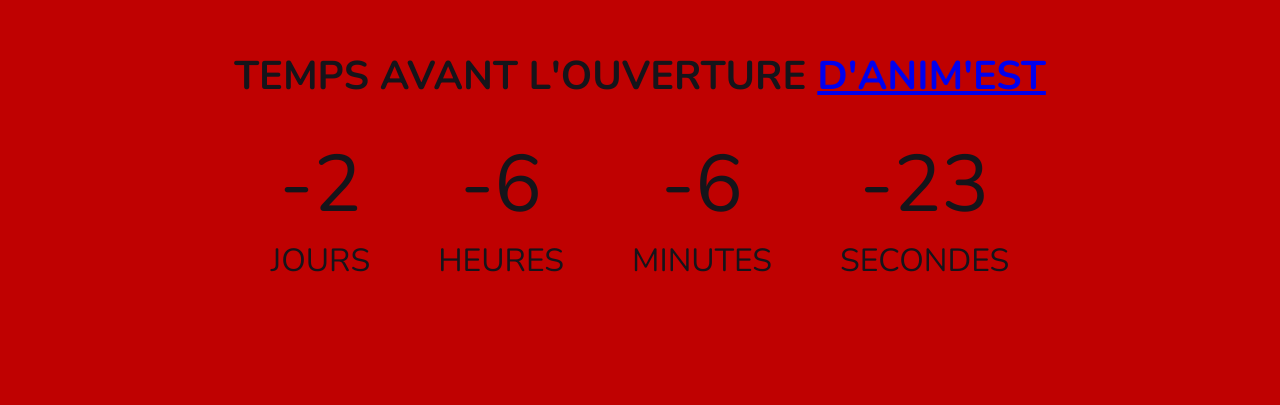
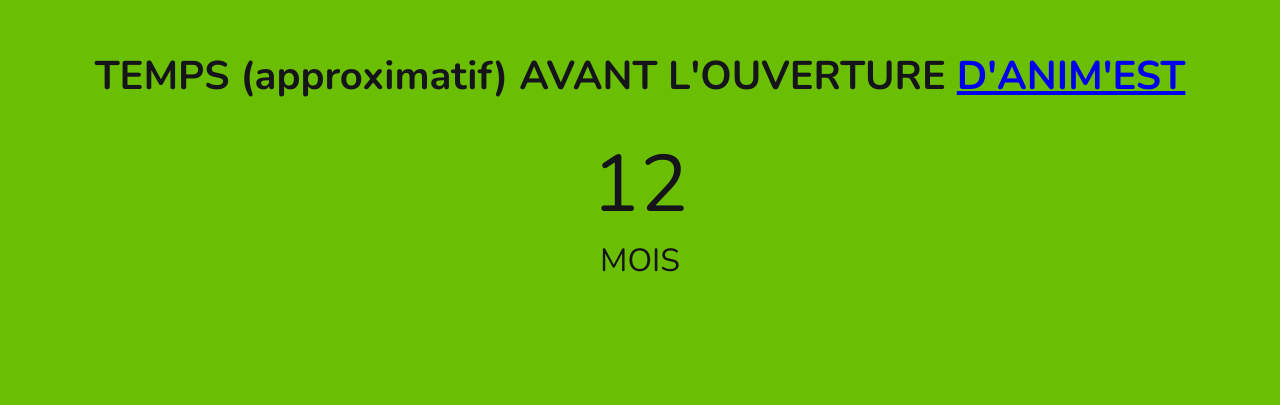
Before and after one commit to Nyde2283/stress_animest, a plain HTML site: page index.html in a window 1280 px wide. Shown: the part 188-593 px from the top of the page. Drawn offline with nearby package versions, Linux system fonts and the light colour scheme.

Commit message:
Approximative counter for next year

```diff
--- a/index.html
+++ b/index.html
@@ -12,46 +12,55 @@
   </head>
   <body>
     <main>
-      <h1>TEMPS AVANT L'OUVERTURE <a href="https://animest.net/">D'ANIM'EST</a></h1>
+      <h1>TEMPS (approximatif) AVANT L'OUVERTURE <a href="https://animest.net/">D'ANIM'EST</a></h1>
 
       <div id="counts">
         <div>
-          <div class="count-value" id="days-value">69</div>
-          <div class="count-label">JOURS</div>
+          <div class="count-value" id="months-value">67</div>
+          <div class="count-label">MOIS</div>
         </div>
-        <div>
-          <div class="count-value" id="hours-value">69</div>
-          <div class="count-label">HEURES</div>
-        </div>
-        <div>
-          <div class="count-value" id="minutes-value">69</div>
-          <div class="count-label">MINUTES</div>
-        </div>
-        <div>
-          <div class="count-value" id="seconds-value">69</div>
-          <div class="count-label">SECONDES</div>
-        </div>
+<!--        <div>-->
+<!--          <div class="count-value" id="days-value">67</div>  &lt;!&ndash;C'est plus dans l'air du temps&ndash;&gt;-->
+<!--          <div class="count-label">JOURS</div>-->
+<!--        </div>-->
+<!--        <div>-->
+<!--          <div class="count-value" id="hours-value">67</div>-->
+<!--          <div class="count-label">HEURES</div>-->
+<!--        </div>-->
+<!--        <div>-->
+<!--          <div class="count-value" id="minutes-value">67</div>-->
+<!--          <div class="count-label">MINUTES</div>-->
+<!--        </div>-->
+<!--        <div>-->
+<!--          <div class="count-value" id="seconds-value">67</div>-->
+<!--          <div class="count-label">SECONDES</div>-->
+<!--        </div>-->
       </div>
 
       <script>
-        let deadline = 1794643200;
+        let deadline = new Date(2027, 10, 15); // milieu de novembre 2027, pas la date officielle...
+        // fun fact : les mois sont indicés à 0, janvier = 0, novembre = 10
 
         function update() {
-          let now = Date.now() / 1000;
-          let delta = deadline - now;
+          let now = new Date();
+          let delta = (deadline - now) / 1000;
 
-          let days = Math.trunc(delta / (3600 * 24));
-          let hours = Math.trunc((delta % (3600*24)) / 3600);
-          let minutes = Math.trunc((delta % 3600) / 60);
-          let seconds = Math.trunc(delta % 60);
+          let months = (deadline.getFullYear() - now.getFullYear()) * 12 + deadline.getMonth() - now.getMonth();
+          // let days = Math.trunc(delta / (3600 * 24));
+          // let hours = Math.trunc((delta % (3600*24)) / 3600);
+          // let minutes = Math.trunc((delta % 3600) / 60);
+          // let seconds = Math.trunc(delta % 60);
 
-          document.getElementById("days-value").innerHTML = days;
-          document.getElementById("hours-value").innerHTML = hours;
-          document.getElementById("minutes-value").innerHTML = minutes;
-          document.getElementById("seconds-value").innerHTML = seconds;
+          document.getElementById("months-value").innerHTML = months;
+          // document.getElementById("days-value").innerHTML = days;
+          // document.getElementById("hours-value").innerHTML = hours;
+          // document.getElementById("minutes-value").innerHTML = minutes;
+          // document.getElementById("seconds-value").innerHTML = seconds;
 
-          if (delta <= 0.0) {
-            document.documentElement.style["background"] = "#bf0101";
+          if (delta >= 24 * 3600 * 30 * 10) { // 10 mois avant la convention
+            document.documentElement.style["background"] = "#6abf02"; // c'est du vert
+          } else if (delta <= 0.0) {
+            document.documentElement.style["background"] = "#bf0101"; // c'est du rouge
           }
         }
 
@@ -64,7 +73,7 @@
 
         html {
           font-family: "Nunito", sans-serif;
-          background: #ebae3d;
+          background: #ebae3d; /* c'est du jaune-orange */
           color: #15141A;
           height: 100%;
         }
```
